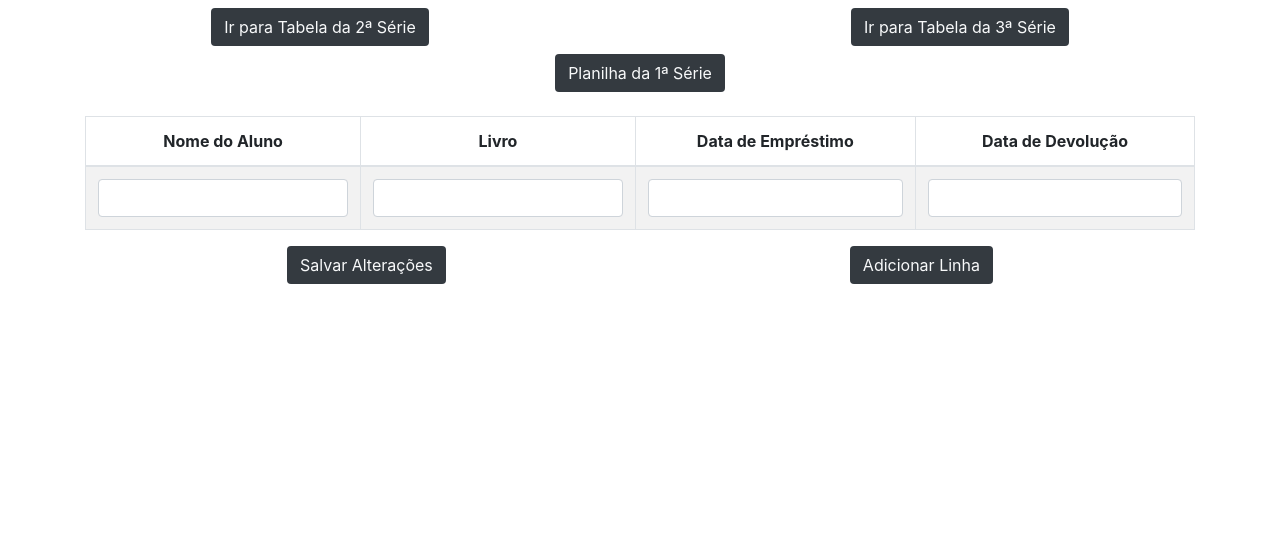
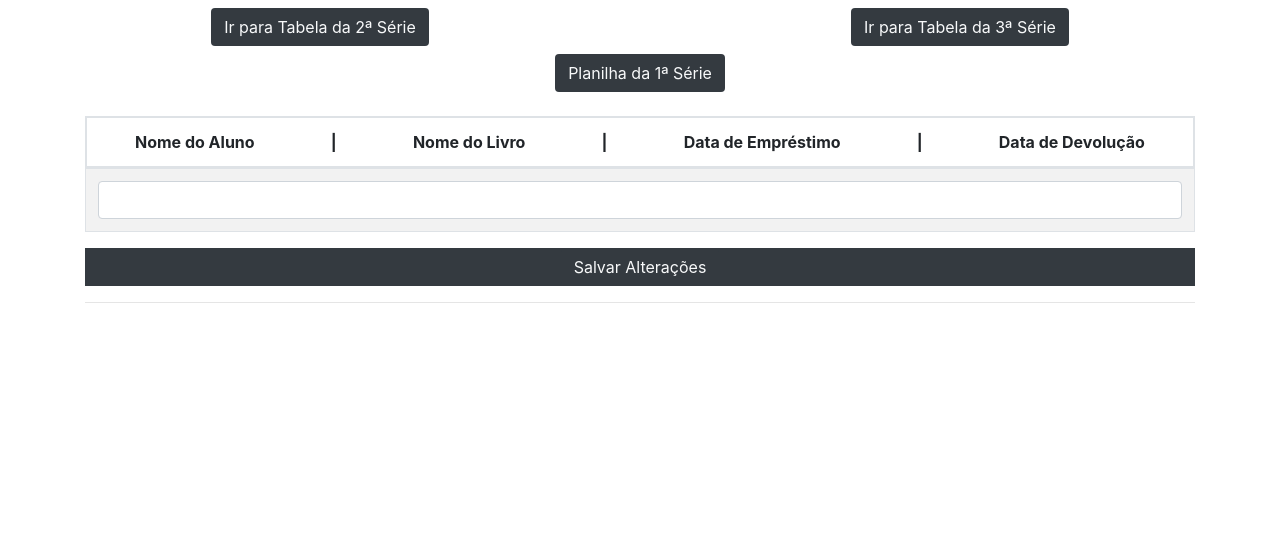
Before and after one commit to jr0samuel/biblioteca-sala_de_leitura, a Django app: template livro/templates/tabela_1.html in a window 1280 px wide. Shown: the part 64-623 px from the top of the page. Run offline with Django 4.2, Linux system fonts and the light colour scheme; the template is opened without the code that fills it, so the values that code supplies are empty.

Commit message:
15º COMITT

```diff
--- a/livro/templates/home.html
+++ b/livro/templates/home.html
@@ -50,6 +50,7 @@
                         <div class="card-body">
                             <ol id="list" style="list-style-type:none">
                               <li><img class="py-1" width="100%" src="{{livro.img.url}}"></li>
+                              <li><h5 class="card-title py-1">ID: {{livro.id}}</h5></li>
                               <li><h5 class="card-title py-1">{{livro.título}}</h5></li>
                               <li><h5 class="card-subtitle mb-2 text-muted py-1">{{livro.autor}}</h5></li>
                               <li><h6 class="card-subtitle mb-2 text-muted py-1">{{livro.local_Editora_Ano}}</h6></li>
--- a/livro/templates/tabela_1.html
+++ b/livro/templates/tabela_1.html
@@ -47,29 +47,24 @@
                 </div>
             </div>
 <br>
-            <div id="tabelas123" class="container">
-                <table id="tabela123" class="table table-striped table-bordered table-hover text-center">
+            <div id="tabela1" class="container">
+                <table id="tabela_1" class="table table-striped table-bordered table-hover text-center">
                     <thead>
                         <tr>
-                            <th scope="col">Nome do Aluno</th>
-                            <th scope="col">Livro</th>
-                            <th scope="col">Data de Empréstimo</th>
-                            <th scope="col">Data de Devolução</th>
+                            <th scope="col" class="d-flex justify-content-between px-5"><span>Nome do Aluno</span> | <span>Nome do Livro</span> | <span>Data de Empréstimo</span> | <span>Data de Devolução</span></th>
                         </tr>
                     </thead>
-                    <tbody id="T_Body">
+                    <tbody id="TBody1">
                         <tr>
-                            <td scope="row"><input type="text" class="form-control campos" name="nome_aluno" aria-label="Nome do Aluno" aria-describedby="basic-addon1"></td>
-                            <td><input type="text" class="form-control campos" name="livro" aria-label="Livro" aria-describedby="basic-addon1"></td>
-                            <td><input type="text" class="form-control campos" name="data_de_emprestimo" aria-label="Data de Empréstimo" aria-describedby="basic-addon1"></td>
-                            <td><input type="text" class="form-control campos" name="data_de_devolucao" aria-label="Data de Devolução" aria-describedby="basic-addon1"></td>
+                            <td scope="row"><input id="inputDisplay" type="text" class="form-control" aria-label="Nome do Aluno" aria-describedby="basic-addon1"></td>
                         </tr>
                     <tbody>
                 </table>
-                <div class="d-flex justify-content-around">
-                    <input type="button" value="Salvar Alterações" class="btn text-light bg-dark" onclick="salvarInputs()">
-                    <button id="maisTR" onclick="outroTR()" class="btn text-light bg-dark">Adicionar Linha</button>
+                <div class="d-flex justify-content-around bg-dark">
+                    <button id="btnsavetableum" class="btn text-light bg-dark" onclick="salvarInput1()">Salvar Alterações</button>
                 </div>
+                <hr>
+                <div><ol id="planilha"></ol></div>
             </div>
 
         </main>
--- a/static/js/script.js
+++ b/static/js/script.js
@@ -16,12 +16,30 @@ function buscar_livro() {
 
 
 
-function outroTR() {
-    let tabela = document.querySelector('#tabela123')
-    tabela.innerHTML += `<tr>
-        <td scope="row"><input type="text" class="form-control campos" name="nome_aluno" aria-label="Nome do Aluno" aria-describedby="basic-addon1"></td>
-        <td><input type="text" class="form-control campos" name="livro" aria-label="Livro" aria-describedby="basic-addon1"></td>
-        <td><input type="text" class="form-control campos" name="data_de_emprestimo" aria-label="Data de Empréstimo" aria-describedby="basic-addon1"></td>
-        <td><input type="text" class="form-control campos" name="data_de_devolucao" aria-label="Data de Devolução" aria-describedby="basic-addon1"></td>
-    </tr>`
+// function outroTR1() {
+//     let tabela1 = document.querySelector('#tabela_1')
+//     tabela1.innerHTML += `<tr><td scope="row"><input type="text" class="form-control" aria-describedby="basic-addon1"></td>`
+// }
+
+const localStorage1 = 'tabela-um'
+const input_display = document.querySelector('#inputDisplay')
+
+function salvarInput1(){
+    if(input_display.value){
+        let infos = JSON.parse(localStorage.getItem(localStorage1) || "[]")
+        infos.push({info: input_display.value})
+        localStorage.setItem(localStorage1, JSON.stringify(infos))
+        showInfos()
+        console.log(input_display.value)
+    }
 }
+
+function showInfos(){
+    let infos = JSON.parse(localStorage.getItem(localStorage1) || "[]")
+    let listagem = document.getElementById('planilha')
+    listagem.innerHTML = ""
+    for(let i = 0; i < infos.length; i++){
+        listagem.innerHTML += `<li>${values[i]['info']}</li>`
+    }
+}
+showInfos()
```
Also changed, not shown: livro/templates/sala_de_leitura.html (+8 -5 lines), livro/templates/sala_de_leitura_admin.html (+7 -5 lines), livro/templates/tabela_2.html (+5 -5 lines), livro/templates/tabela_3.html (+5 -5 lines).
